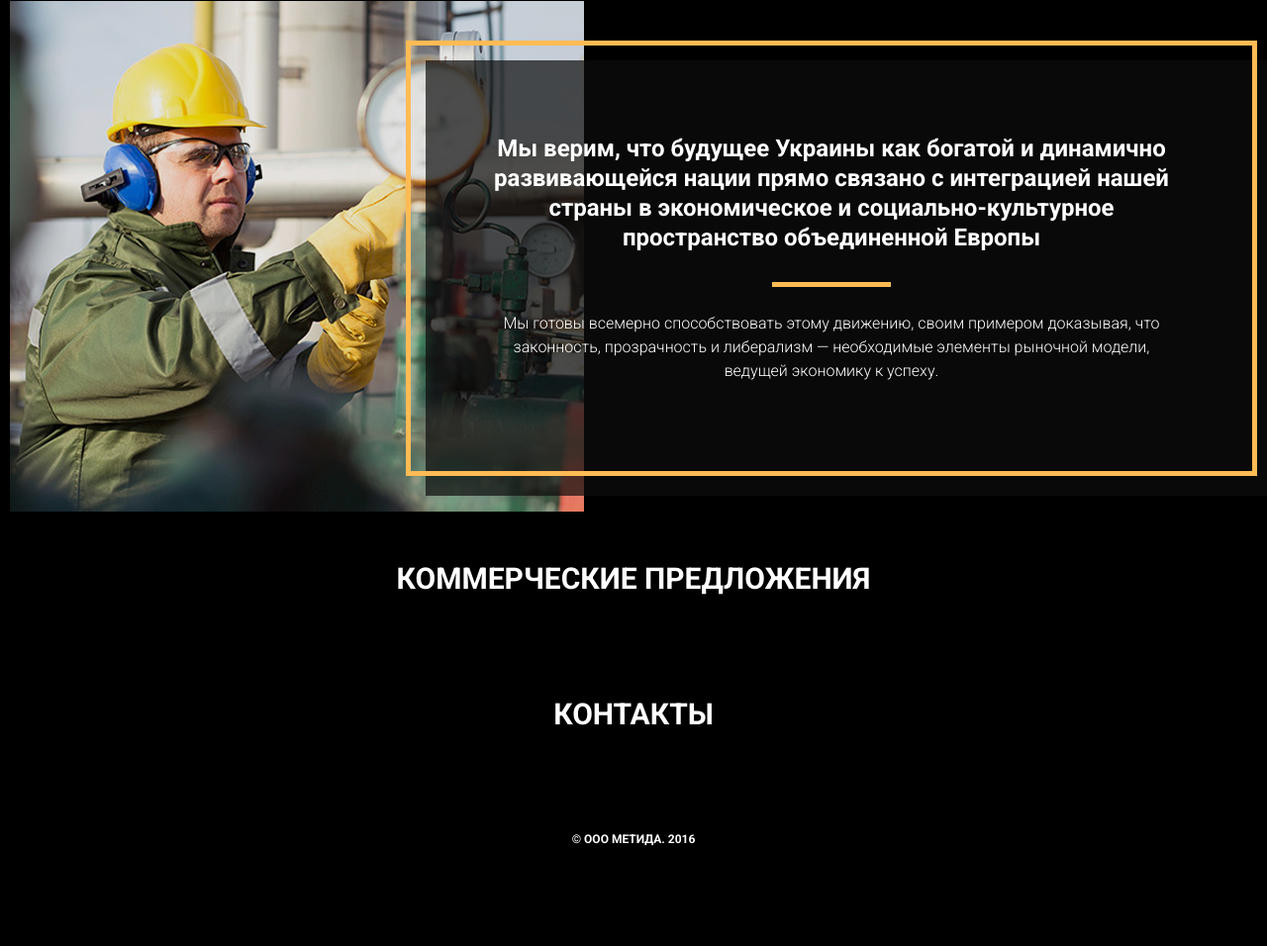
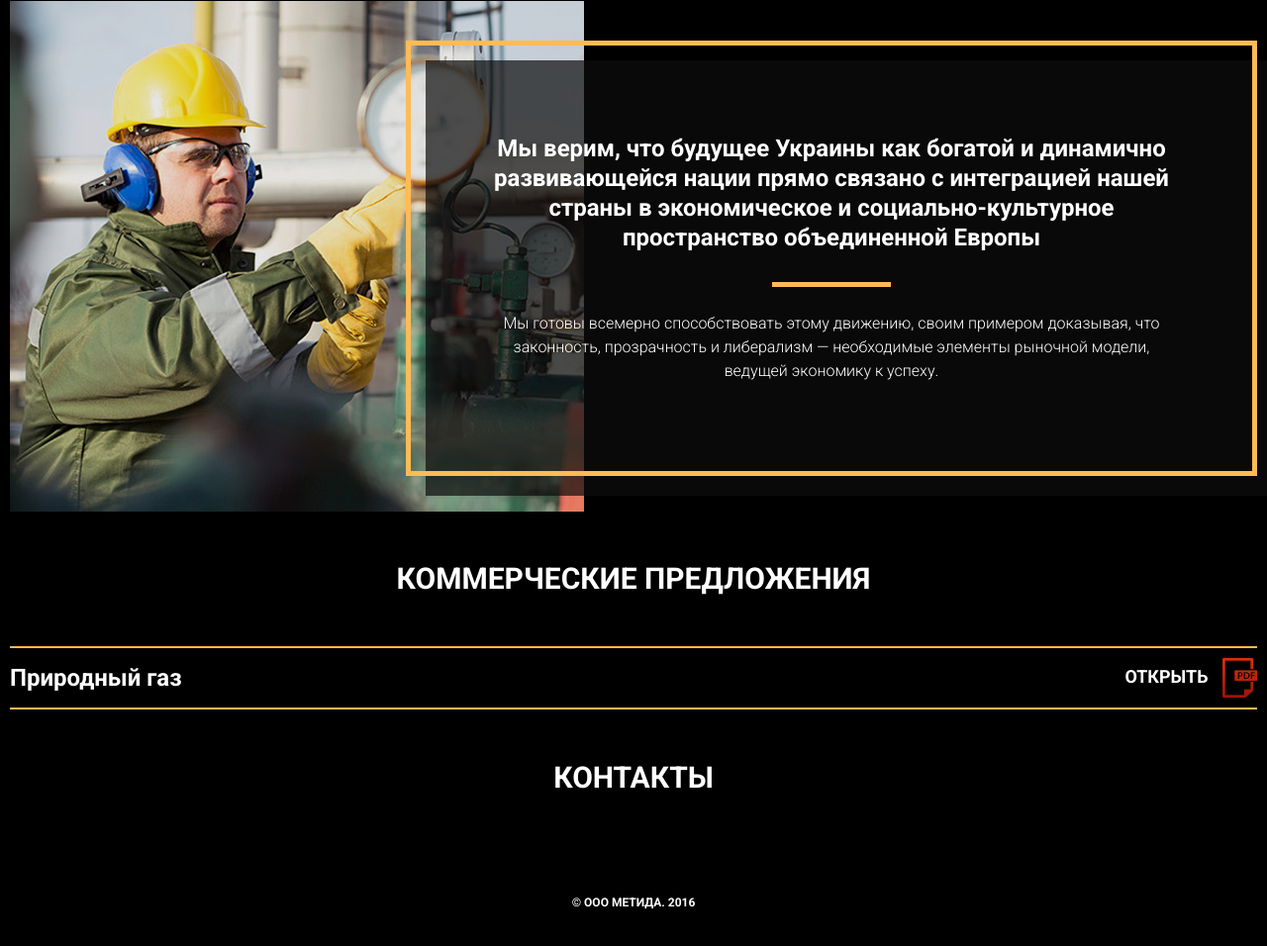
Before and after one commit to Oleksandr07/metida, a plain HTML site: page index.html in a window 1280 px wide. Shown: the part 1661-2617 px from the top of the page at 99% size. Before the commit the page ends 2567 px from the top, so only its background shows below. Drawn offline with Linux system fonts and the light colour scheme.

Commit message:
add block suggestions

```diff
--- a/css/style.css
+++ b/css/style.css
@@ -427,6 +427,43 @@ header{
 	position: relative;
 	padding-top: 50px;
 }
+	.suggestions-inner{
+		position: relative;
+	}
+		.suggestions table{
+			width: 100%;
+			border-collapse: collapse;
+		}
+			.suggestions table tbody tr td{
+				vertical-align: middle;
+				color: #fff;
+				font-size: 24px;
+				font-weight: 700;
+				border-top: 2px solid #ffbb54;
+				border-bottom: 2px solid #ffbb54;
+				padding: 10px 0;
+			}
+				.suggestions table tbody tr td:last-child{
+					text-align: right;
+				}
+				.suggestions table tbody tr td a{
+					color: #fff;
+					font-size: 18px;
+					text-decoration: none;
+					text-transform: uppercase;
+					-webkit-transition: all 0.3s ease;
+					-moz-transition: all 0.3s ease;
+					-o-transition: all 0.3s ease;
+					transition: all 0.3s ease;
+				}
+					.suggestions table tbody tr td a:hover{
+						color: #ffbb54;
+						text-decoration: underline;
+					}
+					.suggestions table tbody tr td a img{
+						vertical-align: middle;
+						margin-left: 10px;
+					}
 /*--------------------    contacts    --------------------*/
 .contacts{
 	position: relative;
--- a/index.html
+++ b/index.html
@@ -165,6 +165,16 @@
 		<div id="suggestions" class="suggestions">
 			<div class="container">
 				<h2>коммерческие предложения</h2>
+				<div class="suggestions-inner">
+					<table>
+						<tbody>
+							<tr>
+								<td>Природный газ</td>
+								<td><a href="">открыть <img src="img/pdf.png" alt=""></a></td>
+							</tr>
+						</tbody>
+					</table>
+				</div>
 			</div>
 		</div>
 		<div id="contacts" class="contacts">
```
Also changed, not shown: img/pdf.png (added).
